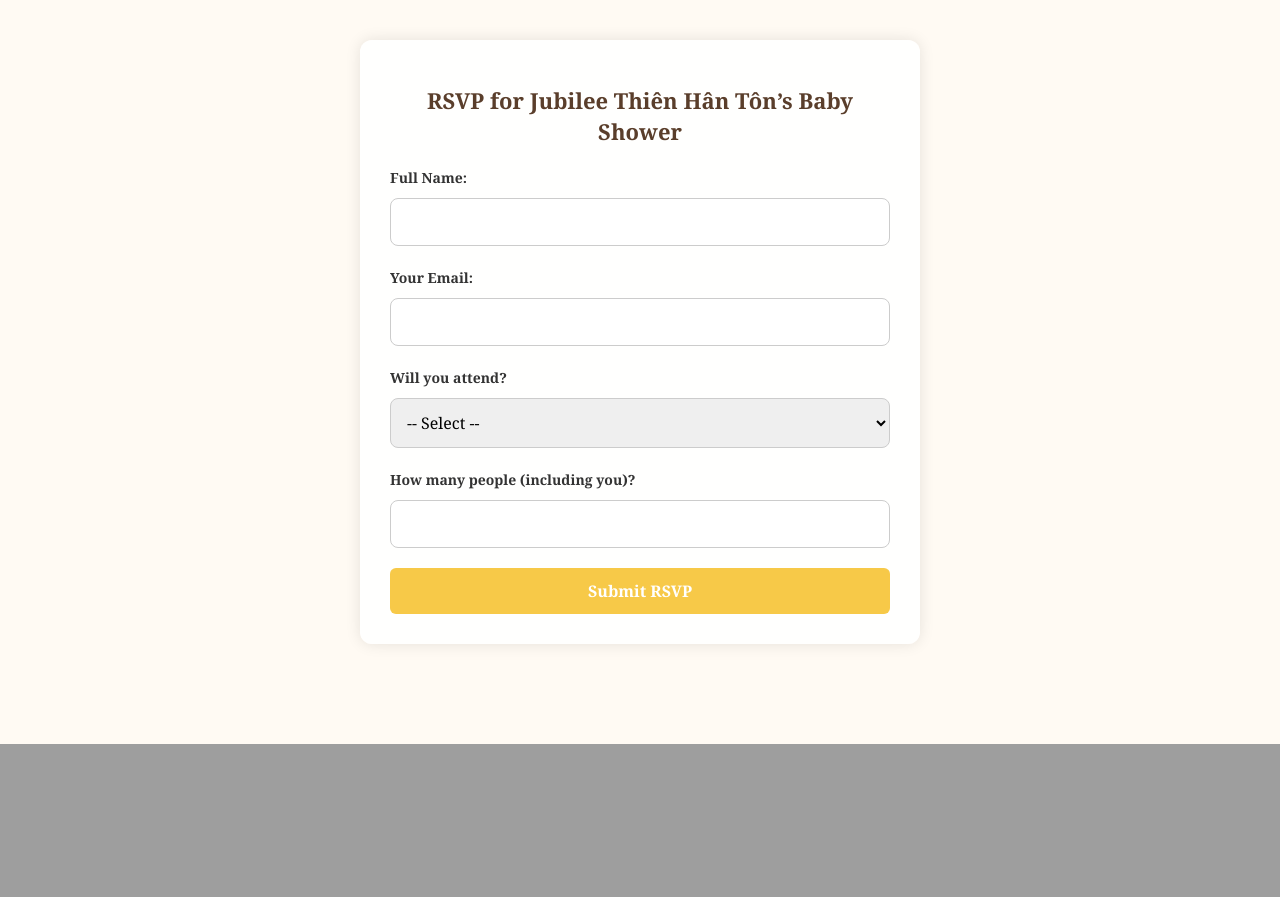
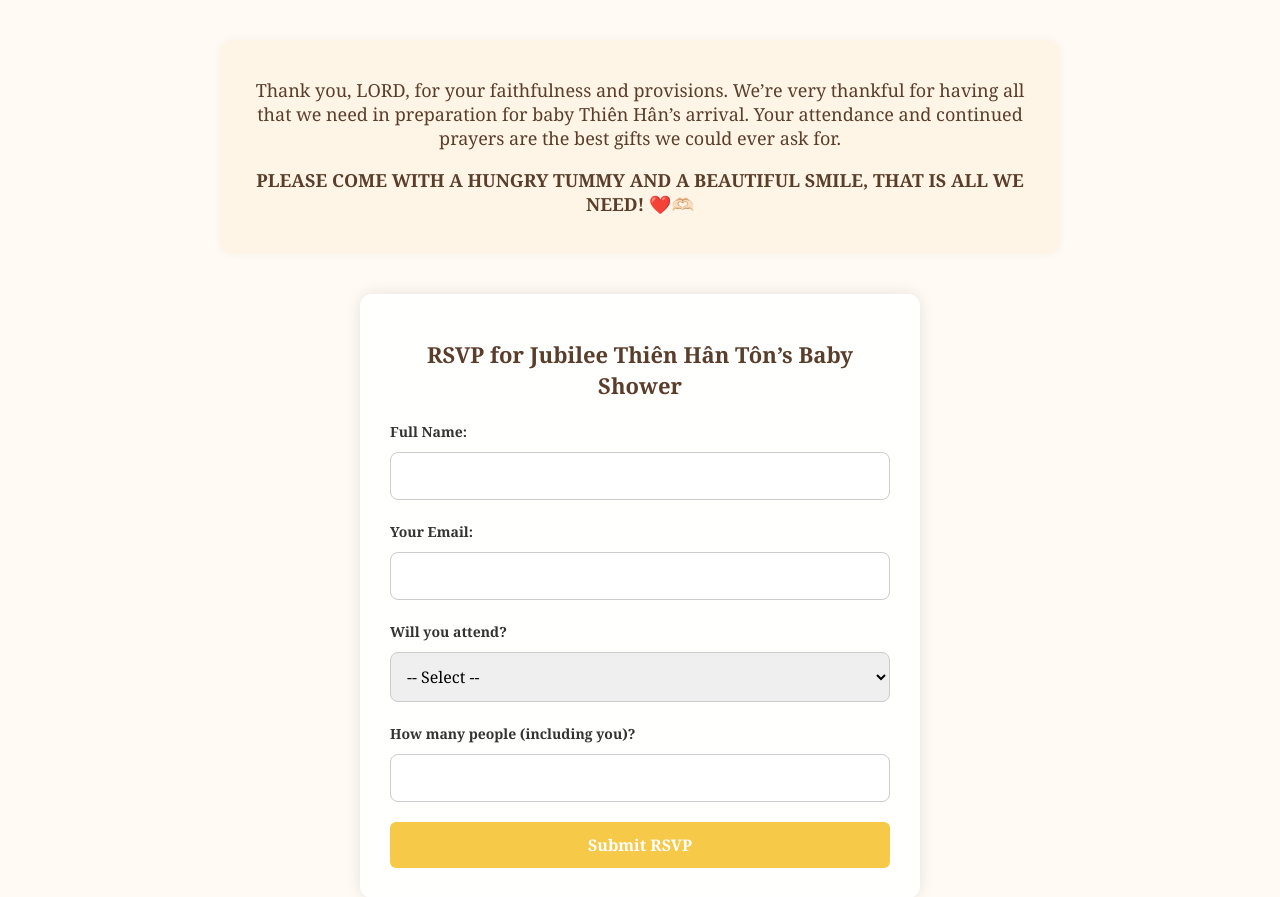
Before and after one commit to zincoi172/rsvp-babyshower, a Flask app: page / in a window 1280 px wide. Shown: the part 700-1597 px from the top of the page. Before the commit the page ends 1444 px from the top, so only its background shows below. Run offline with Flask 3, Linux system fonts and the light colour scheme.

Commit message:
Add thankful message and update RSVP form styling

```diff
--- a/static/style.css
+++ b/static/style.css
@@ -43,7 +43,8 @@ body {
     font-size: 14px;
   }
 
-  input, select {
+  input,
+  select {
     width: 100%;
     padding: 12px;
     margin-top: 10px;
@@ -73,6 +74,19 @@ body {
     background-color: #f5b51e;
   }
 
+  .thank-you-message {
+    font-family: "Georgia", serif;
+    font-size: 18px;
+    color: #5a3e2b;
+    background-color: #fff5e6;
+    padding: 20px;
+    margin: 40px auto 0;
+    max-width: 800px;
+    border-radius: 12px;
+    text-align: center;
+    box-shadow: 0 0 10px rgba(0, 0, 0, 0.04);
+  }
+
   @media (max-width: 600px) {
     .hero-image {
       height: 460px;
@@ -87,7 +101,15 @@ body {
       padding: 20px;
     }
 
-    input, select, button {
+    input,
+    select,
+    button {
       font-size: 15px;
     }
+
+    .thank-you-message {
+      font-size: 16px;
+      padding: 16px;
+      margin: 30px 10px 0;
+    }
   }
--- a/templates/form.html
+++ b/templates/form.html
@@ -8,6 +8,16 @@
 </head>
 <body>
   <div class="hero-image"></div>
+
+  <!-- 💛 Thankful message block -->
+  <div class="thank-you-message">
+    <p>
+      Thank you, LORD, for your faithfulness and provisions. We’re very thankful for having all that we need in preparation for baby Thiên Hân’s arrival. Your attendance and continued prayers are the best gifts we could ever ask for.
+    </p>
+    <p>
+      <strong>PLEASE COME WITH A HUNGRY TUMMY AND A BEAUTIFUL SMILE, THAT IS ALL WE NEED! ❤️🫶🏻</strong>
+    </p>
+  </div>
 
   <div class="container">
     <div class="form-box">
```
